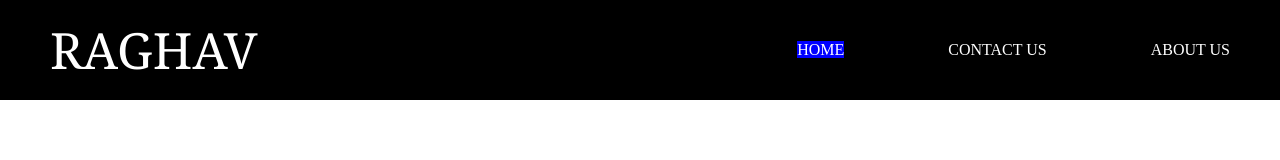
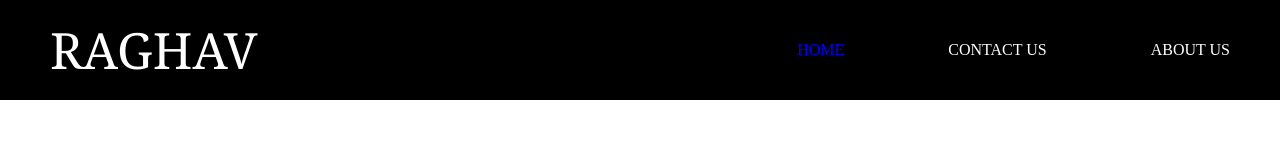
Before and after one commit to Raghav-star324/Raghav-Amazon-clone, a plain HTML site: page index.html in a window 1280 px wide. In both pictures the pointer is over the link "HOME". Drawn offline with Linux system fonts and the light colour scheme.

Commit message:
Assinment

```diff
--- a/style.css
+++ b/style.css
@@ -22,5 +22,5 @@ a{
     margin: 50px;
 }
 a:hover{
-    background-color: blue;
+    color: blue;
 }
```
